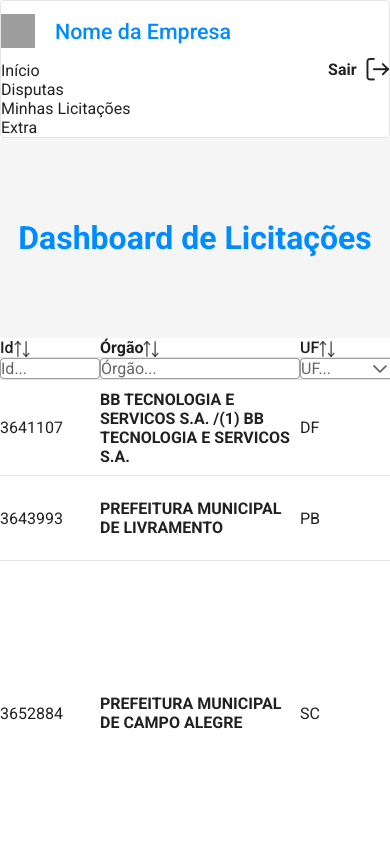
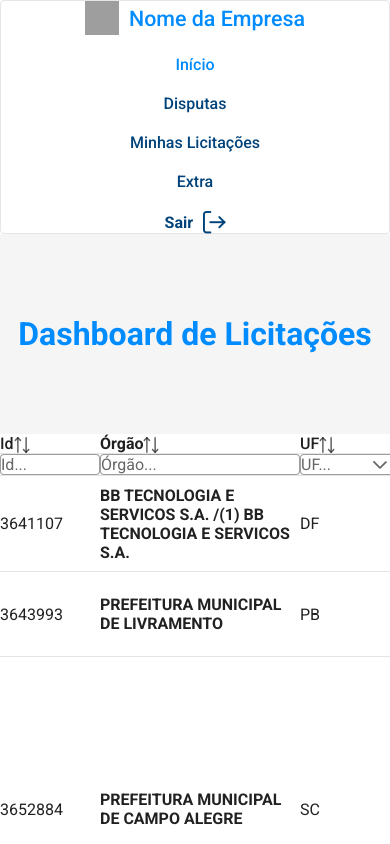
Before and after one commit to Thais95/vue-dashboard, a Vue app: page / in a window 390 px wide. Shown: the top 844 px of the page. Built offline with nearby package versions, Linux system fonts and the light colour scheme; data requests are answered from the project's data file; grey boxes are pictures that could not be loaded.

Commit message:
chore: adding header and making components responsive

```diff
--- a/src/components/MenuBar.vue
+++ b/src/components/MenuBar.vue
@@ -1,18 +1,20 @@
 <template>
 <Menubar class="menu">
   <template #start>
+    <div class="start-wrapper">
       <div class="logo-name">
         <img src="../assets/logo.ico" alt="Logo">
         <span>Nome da Empresa</span>
       </div>
       <nav class="nav">
-      <ul>
+        <ul class="nav-links">
           <li>Início</li>
           <li>Disputas</li>
           <li>Minhas Licitações</li>
           <li>Extra</li>
         </ul>
       </nav>
+    </div>
   </template>
   <template #end>
     <div class="signout">
@@ -31,18 +33,29 @@ export default {
 
 <style lang="scss" scoped>
 .menu {
-  widows: 100%;
+  height: 80px;
+  @media screen and (max-width: 760px) {
+    height: auto;
+    display: flex;
+    flex-direction: column;
+    gap: 20px;
+    align-items: center;
+  }
+  .start-wrapper {
     display: flex;
     align-items: center;
-  justify-content: space-between;
+    gap: 62px;
+    @media screen and (max-width: 760px) {
+      flex-direction: column;
       gap: 20px;
+    }
+  }
   .logo-name {
     display: flex;
     flex-direction: row;
     align-items: center;
     justify-content: space-between !important;
-    height: 60px;
-    gap: 20px;
+    gap: 10px;
     cursor: default;
     user-select: none;
     img {
@@ -55,15 +68,46 @@ export default {
       color: var(---primary);
     }
   }
+  .nav {
+    .nav-links {
+      display: flex;
+      flex-direction: row;
+      gap: 18px;
+      @media screen and (max-width: 760px) {
+        flex-direction: column;
+        align-items: center;
+        gap: 20px;
+      }
+      li:first-child {
+        color: var(---primary);
+      }
+      li {
+        font-weight: 500;
+        cursor: pointer;
+        color: darken($color: #008cff, $amount: 26);
+        transition: 0.2s;
+        &:hover {
+          transition: 0.2s;
+          color: var(---accent);
+        }
+      }
+    }
+  }
   .signout {
     display: flex;
     align-items: center;
     gap: 10px;
     font-weight: 600;
     cursor: pointer;
+    color: darken($color: #008cff, $amount: 26);
+    transition: 0.2s;
+    @media screen and (max-width: 760px) {
+      margin: 0 auto;
+      width: 100%;
+    }
     &:hover {
-      color: var(---primary);
       transition: 0.2s;
+      color: var(---accent);
     }
   }
 }
--- a/src/style.css
+++ b/src/style.css
@@ -35,4 +35,5 @@
 
 body {
   font-family: 'Roboto', sans-serif;
+  color: var(---secondary);
 }
```
Lines whose indentation alone changed are shown as unchanged.
